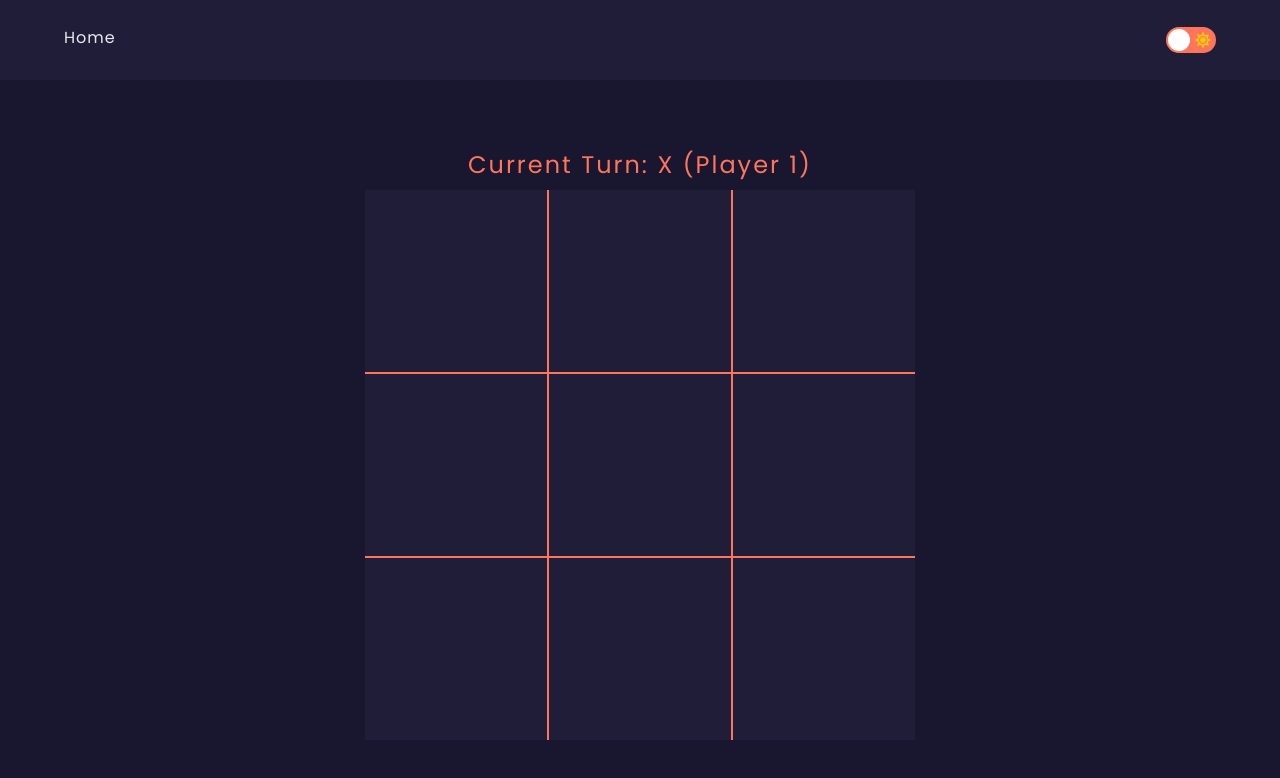
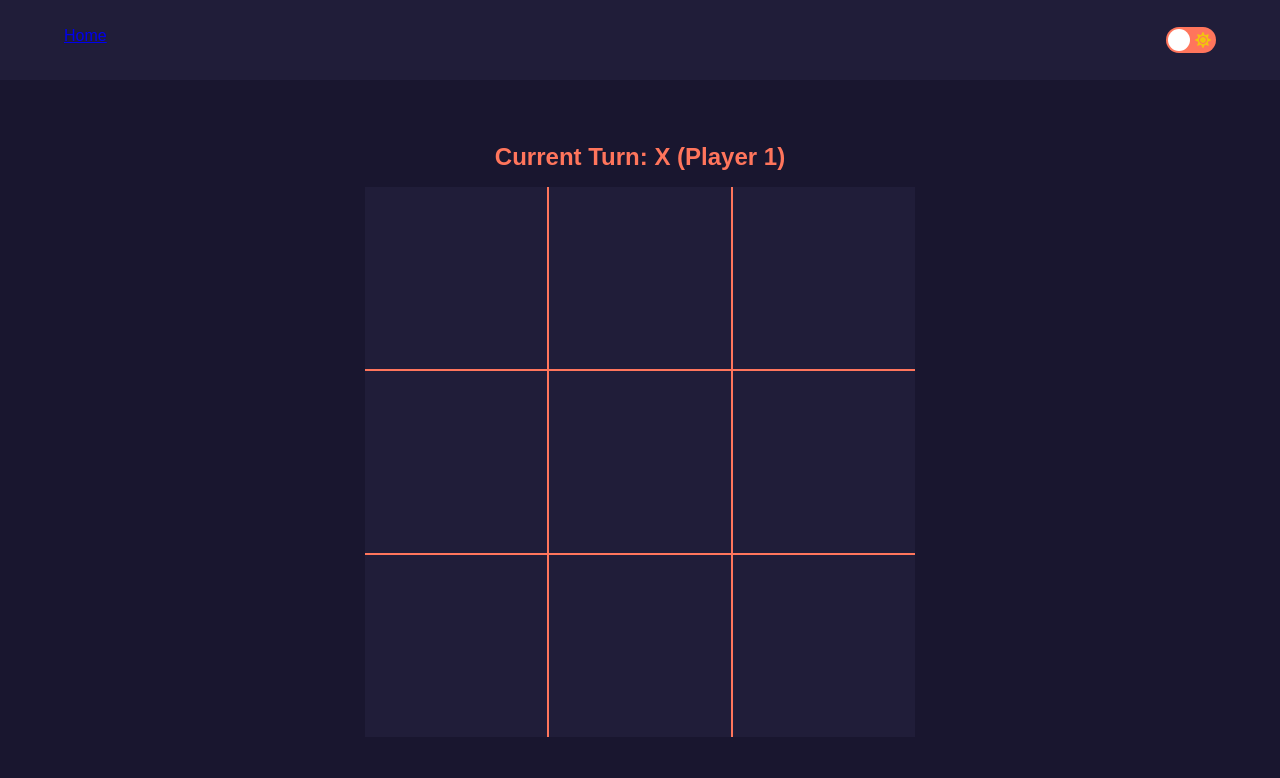
Before and after one commit to romanyevstafiie/tic-tac-toe, a React (Create React App) app: page / in a window 1280 px wide. Shown: the top 778 px of the page. Built offline with nearby package versions, Linux system fonts and the light colour scheme.

Commit message:
Update Global Styles

```diff
--- a/src/GlobalStyles.ts
+++ b/src/GlobalStyles.ts
@@ -1,7 +1,7 @@
 import { createGlobalStyle } from 'styled-components';
 
 export const GlobalStyles = createGlobalStyle`
-@import url('https://fonts.googleapis.com/css2?family=Poppins&display=swap');
+
 *,
 ::after,
 ::before {
@@ -14,9 +14,7 @@ export const GlobalStyles = createGlobalStyle`
     font-family: 'Poppins', sans-serif;
     color: ${({ theme }) => theme.text};
     background: ${({ theme }) => theme.body};
-    line-height: 1.4;
     font-size: 1rem;
-    font-weight: 300;
     transition: all 0.2s ease-in-out;
  }
 
@@ -27,57 +25,15 @@ h4,
 h5,
 h6 {
   color:${({ theme }) => theme.mainColor};
-  margin: 0.5rem 0;
-  letter-spacing: 2px;
-  font-weight:300;
+  font-weight:600;
+};
+
+h2 {
+  margin-bottom:1rem;
 }
 
 
 ul {
   list-style-type: none;
 }
-
-a {
-  color: ${({ theme }) => theme.text};
-  text-decoration: none;
-  letter-spacing:1px;
-  &:hover{
-    color: ${({ theme }) => theme.mainColor};
-  }
-}
-
-img {
-  width: 100%;
-  display: block;
-}
-
-input {
-  &::placeholder {
-    font-style:inherit;
-    letter-spacing:1.1px;
-  }
-}
-
-button {
-  font-family:inherit;
-  text-transform: capitalize;
-  transition: 0.2s linear;
-  font-size: inherit;
-  letter-spacing: 1.1px;
-  cursor: pointer;
-}
-
-
-::-webkit-scrollbar {
-  width:5px;
-
-}
-::-webkit-scrollbar-track {
-  background: transparent;
-
-}
-::-webkit-scrollbar-thumb {
-  background:${({ theme }) => theme.mainColor};;
-  border-radius:25px;
-}
  `;
```
